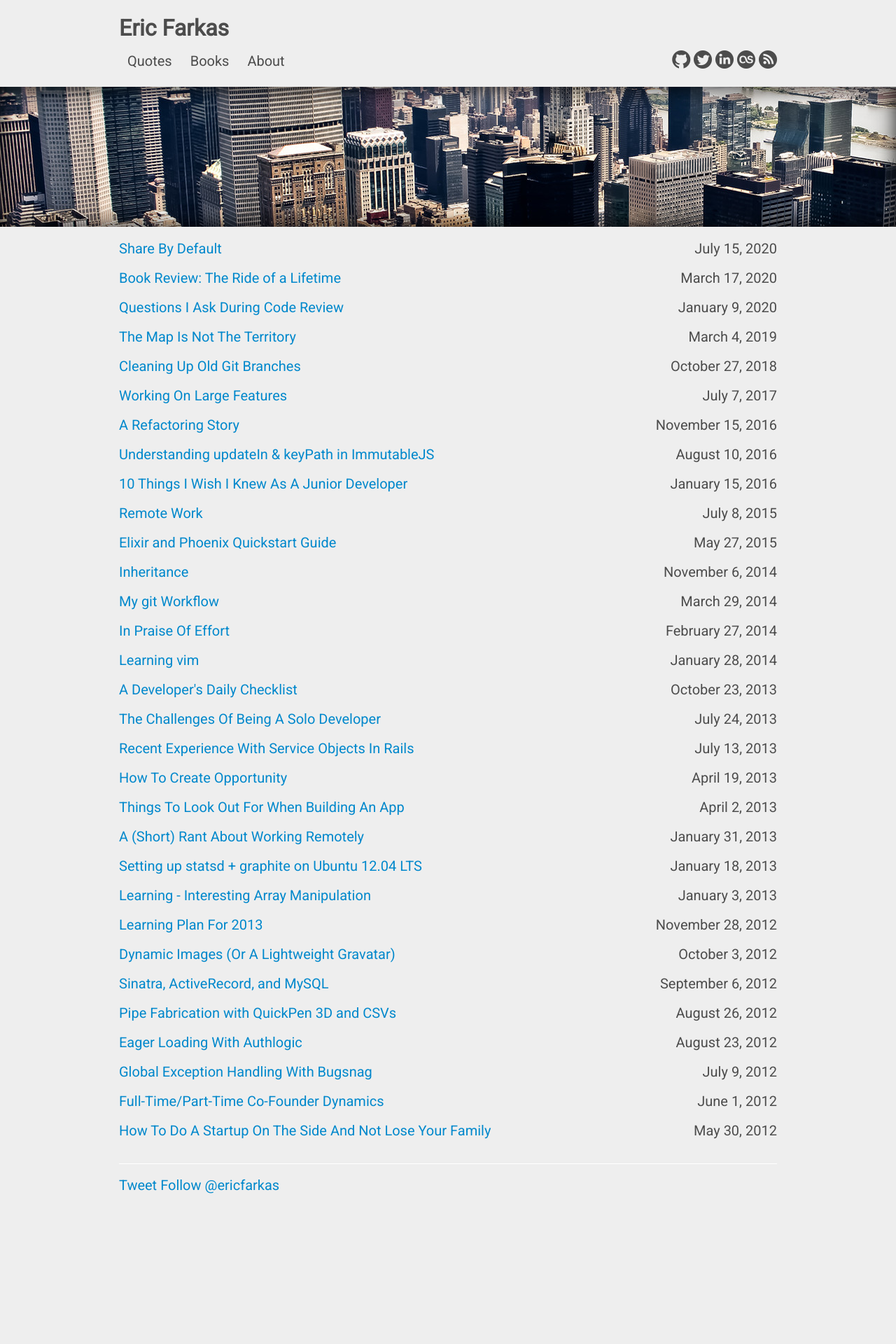
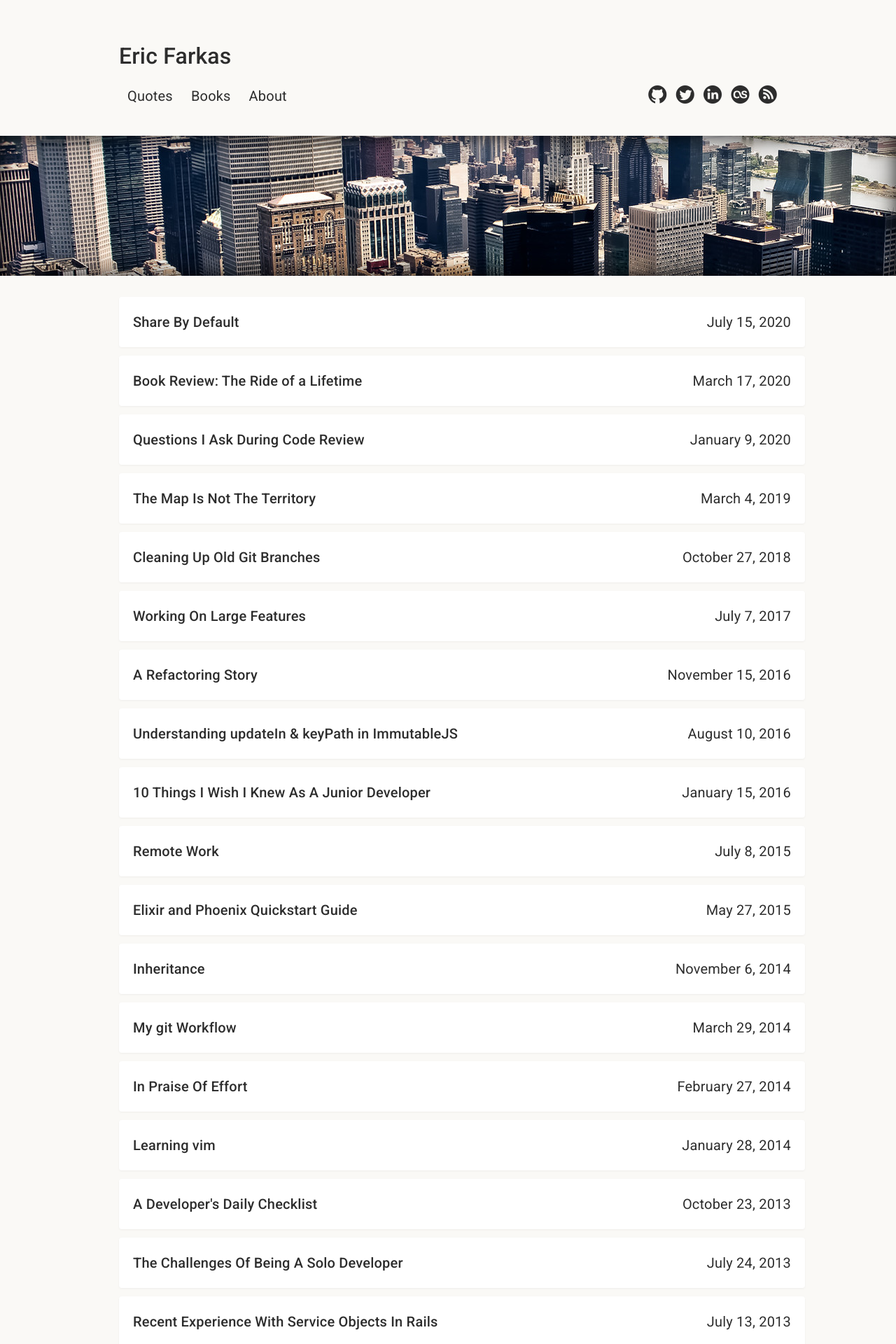
Before and after one commit to speric/speric.github.com, a Jekyll site: the page built from index.html, in a window 1280 px wide. Shown: the top 1920 px of the page at 70% size. Built offline with Jekyll 4.4.1, drawn with Linux system fonts in a browser that asks for light colours; some web fonts are replaced; comment, search, counter and statistics services are not loaded; before the commit the page ends 1743 px from its top, so only the background shows below that.

Commit message:
Newer UI

```diff
--- a/_layouts/layout.html
+++ b/_layouts/layout.html
@@ -1,6 +1,7 @@
 <!DOCTYPE html>
 <html lang="en">
 <head>
+  <meta name="viewport" content="width=device-width, initial-scale=1.0">
   <title>{{ page.title }}</title>
   <meta name="author" content="Eric Farkas" />
   <meta name="description" content="Technical leader, team builder, and software engineer." />
@@ -20,7 +21,7 @@
   <link rel="stylesheet" href="/assets/css/style.css" type="text/css" media="screen, projection" />
   <link rel="stylesheet" href="/assets/css/monokai.css" type="text/css" />
   <link href="/assets/css/webfonts/ss-social-circle.css" rel="stylesheet" />
-  <link href='https://fonts.googleapis.com/css2?family=Brawler&family=Roboto' rel='stylesheet' type='text/css'>
+  <link href='https://fonts.googleapis.com/css2?family=Brawler&family=Roboto:wght@400;500;600' rel='stylesheet' type='text/css'>
   <link rel="alternate" type="application/rss+xml" href="https://feeds.feedburner.com/ericfarkas" />
   <link rel="apple-touch-icon" sizes="180x180" href="/apple-touch-icon.png">
   <link rel="icon" type="image/png" sizes="32x32" href="/favicon-32x32.png">
@@ -74,11 +75,11 @@
       </div>
       <div id="footer">
         <hr/>
-        <a href="http://twitter.com/share" class="twitter-share-button" data-count="none" data-via="ericfarkas">Tweet</a>
-        <script type="text/javascript" src="http://platform.twitter.com/widgets.js"></script>
+        <a href="https://twitter.com/share" class="twitter-share-button" data-count="none" data-via="ericfarkas">Tweet</a>
+        <script type="text/javascript" src="https://platform.twitter.com/widgets.js"></script>
 
-        <a href="http://twitter.com/ericfarkas" class="twitter-follow-button" data-show-count="false">Follow @ericfarkas</a>
-        <script src="http://platform.twitter.com/widgets.js" type="text/javascript"></script>
+        <a href="https://twitter.com/ericfarkas" class="twitter-follow-button" data-show-count="false">Follow @ericfarkas</a>
+        <script src="https://platform.twitter.com/widgets.js" type="text/javascript"></script>
       </div>
     </div>
   </div>
--- a/assets/css/style.css
+++ b/assets/css/style.css
@@ -1,26 +1,42 @@
 body {
   padding-bottom: 40px;
   font-size: 20px;
-  background-color: #EEEEEE;
-  font-family: "Roboto", serif;
-  color: #4C4C4C;
+  background-color: #FAF9F6;
+  font-family: "Roboto", sans-serif;
+  color: #2D2D2D;
+  font-weight: 400;
+  letter-spacing: 0.01em;
 }
 
 .jumbotron {
   position: relative;
+  padding: 30px 0 20px;
 }
 
 .jumbotron h1 {
   font-size: 32px;
-  font-family: "Roboto", serif;
+  font-family: "Roboto", sans-serif;
+  font-weight: 500;
+  margin-bottom: 20px;
 }
 
 .jumbotron a {
-  color: #4C4C4C;
+  color: #2D2D2D;
+  transition: color 0.2s ease;
+}
+
+.jumbotron a:hover {
+  color: #0077CC;
+  text-decoration: none;
 }
 
 .lead a {
-  color: #0088cc;
+  color: #0077CC;
+  transition: color 0.2s ease;
+}
+
+.lead a:hover {
+  color: #0055AA;
 }
 
 .jumbotron p {
@@ -29,14 +45,15 @@ body {
 }
 
 .post h1 {
-  font-family: "Roboto", serif;
+  font-family: "Roboto", sans-serif;
   margin: 0;
+  font-weight: 500;
   -webkit-font-smoothing: antialiased;
 }
 
 p {
   font-size: 20px;
-  line-height: 32px;
+  line-height: 36px;
   margin-bottom: 30px;
 }
 
@@ -44,15 +61,51 @@ p {
  margin-bottom: 8px;
 }
 
+.post-links {
+  background: #FFFFFF;
+  padding: 18px 20px;
+  margin-bottom: 12px;
+  border-radius: 4px;
+  transition: all 0.2s ease;
+  box-shadow: 0 1px 3px rgba(0, 0, 0, 0.05);
+}
+
+.post-links:hover {
+  box-shadow: 0 2px 8px rgba(0, 0, 0, 0.08);
+  transform: translateY(-1px);
+}
+
 .post-links p {
-  margin-bottom: 10px;
+  margin-bottom: 0;
+}
+
+.post-links a {
+  color: #2D2D2D;
+  font-weight: 500;
+  transition: color 0.2s ease;
+}
+
+.post-links a:hover {
+  color: #0077CC;
+  text-decoration: none;
 }
 
 h2 {
-  font-family: "Roboto", serif;
+  font-family: "Roboto", sans-serif;
   margin: 0;
   padding-bottom: 6px;
+  font-weight: 500;
   -webkit-font-smoothing: antialiased;
+}
+
+h2 a {
+  color: #2D2D2D;
+  transition: color 0.2s ease;
+}
+
+h2 a:hover {
+  color: #0077CC;
+  text-decoration: none;
 }
 
 .hiro {
@@ -65,6 +118,14 @@ h2 {
 
 .container {}
 
+.nav-pills a {
+  transition: all 0.2s ease;
+}
+
+.nav-pills a:hover {
+  background-color: #F0EFEB;
+}
+
 .social-icons{
   padding: 0;
   padding-top: 8px;
@@ -74,10 +135,20 @@ h2 {
 .social-icons li {
   display: inline;
   font-size: 26px;
+  margin-left: 8px;
+}
+
+.social-icons a {
+  transition: opacity 0.2s ease;
+}
+
+.social-icons a:hover {
+  opacity: 0.7;
 }
 
 .content {
-  padding-top: 15px;
+  padding-top: 30px;
+  padding-bottom: 30px;
   min-height: 500px;
 }
 
@@ -94,12 +165,99 @@ h2 {
   margin-top: 15px;
   margin-bottom: 20px;
   font-size: 14px;
+  border-radius: 4px;
+  box-shadow: 0 2px 4px rgba(0, 0, 0, 0.1);
+}
+
+.highlighter-rouge pre {
+  border-radius: 4px;
 }
 
 blockquote {
-  border-left: 5px solid #9e9e9e;
+  border-left: 4px solid #0077CC;
+  padding-left: 20px;
+  margin-left: 0;
+  color: #555;
+  font-style: italic;
 }
 
 div.post {
   padding-top: 10px;
 }
+
+a {
+  color: #0077CC;
+  transition: color 0.2s ease;
+}
+
+a:hover {
+  color: #0055AA;
+}
+
+/* Mobile-first responsive adjustments */
+@media (max-width: 768px) {
+  body {
+    font-size: 16px;
+    padding: 0 15px;
+  }
+
+  p {
+    font-size: 16px;
+    line-height: 30px;
+  }
+
+  .jumbotron {
+    padding: 20px 0 15px;
+  }
+
+  .jumbotron h1 {
+    font-size: 24px;
+  }
+
+  .nav-pills {
+    margin-bottom: 10px;
+  }
+
+  .nav-pills li {
+    display: inline-block;
+    margin-right: 10px;
+  }
+
+  .social-icons {
+    float: none;
+    text-align: center;
+    padding-top: 15px;
+  }
+
+  .social-icons li {
+    margin-left: 4px;
+    margin-right: 4px;
+  }
+
+  .hiro {
+    height: 150px;
+  }
+
+  .content {
+    padding-top: 20px;
+  }
+
+  .post-links {
+    padding: 15px;
+  }
+
+  /* Fix Bootstrap 2 grid on mobile */
+  .span12, .span8, .span5, .span4 {
+    width: 100%;
+    margin-left: 0;
+  }
+
+  .row-fluid .span8,
+  .row-fluid .span4 {
+    width: 100%;
+  }
+
+  .pull-right {
+    float: none !important;
+  }
+}
```
Also changed, not shown: Gemfile.lock.
